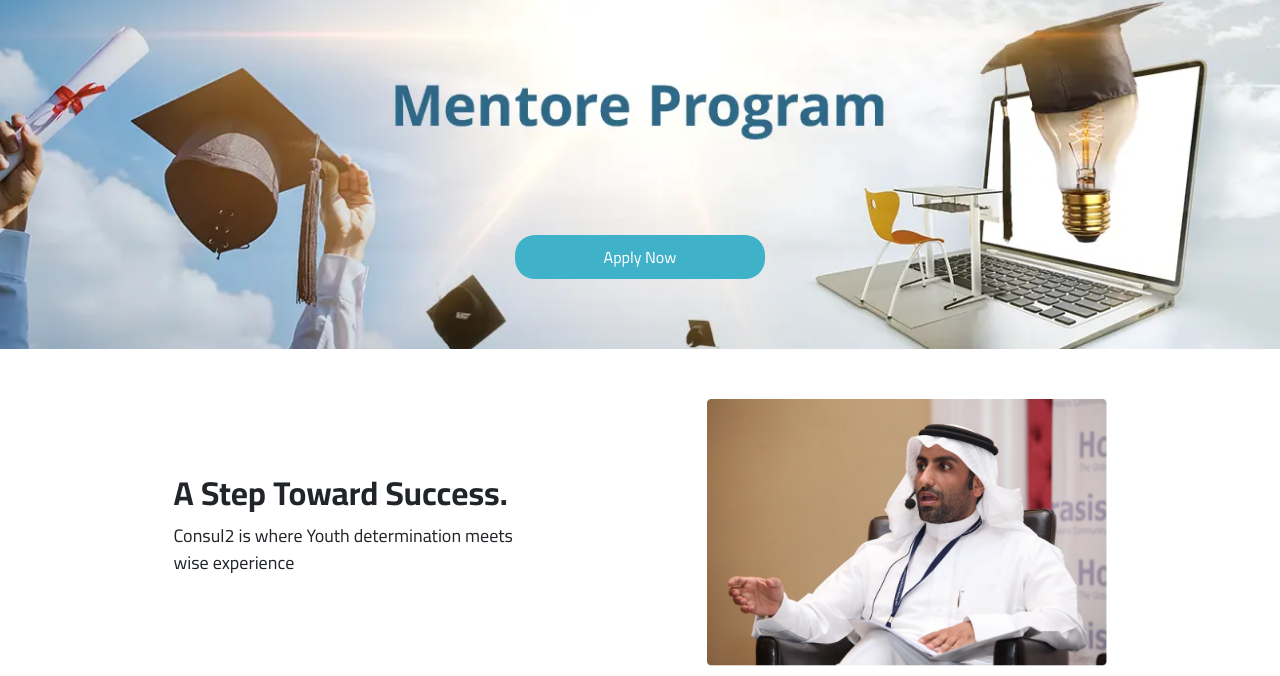
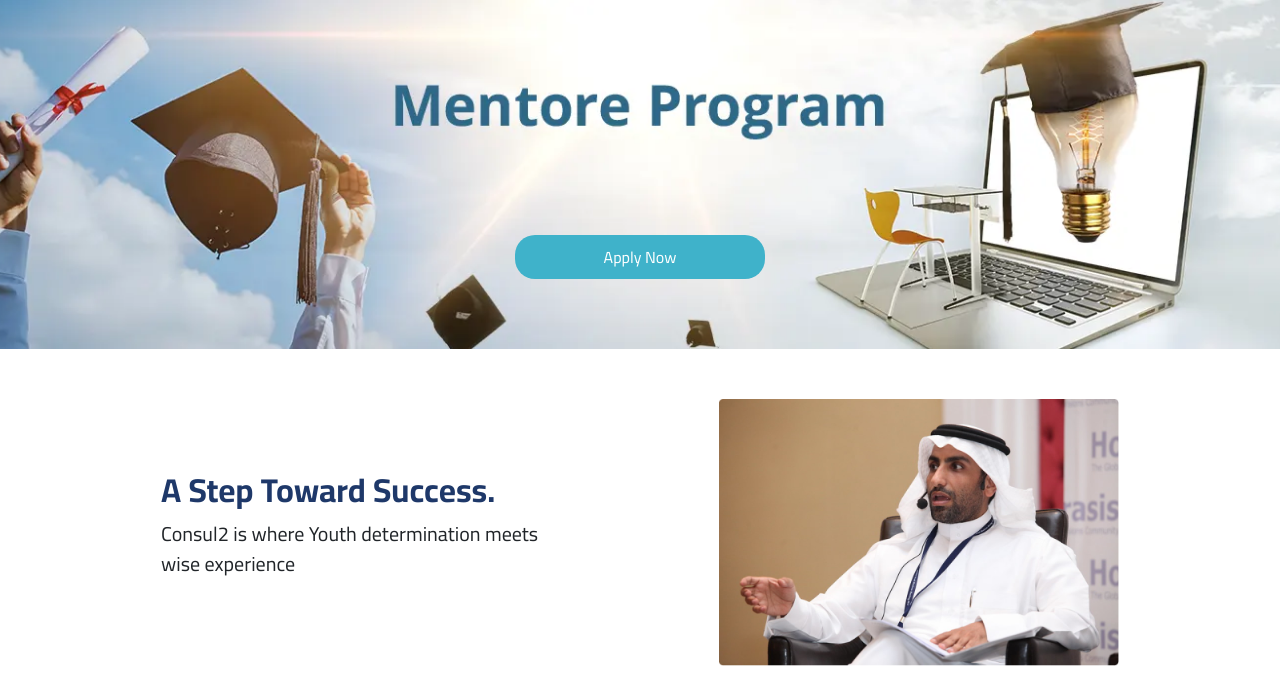
Before and after one commit to Ahmed-Gamal-g/Consulto, a plain HTML site: page mentor.html in a window 1280 px wide. Shown: the part 124-800 px from the top of the page. Drawn offline with nearby package versions, Linux system fonts and the light colour scheme; a script that the page names is missing.

Commit message:
Update mentor.css

```diff
--- a/css/mentor.css
+++ b/css/mentor.css
@@ -135,16 +135,17 @@
   }
 
   .text-img-step {
-    max-width: 350px;
+    max-width: 400px;
   }
 
   .text-img-step h2 {
     font-weight: bold;
+    color: #1e3869;
     font-size: 33px;
   }
 
   .text-img-step p {
-    font-size: 18px;
+    font-size: 20px;
     line-height: 1.5;
   }
 
```
